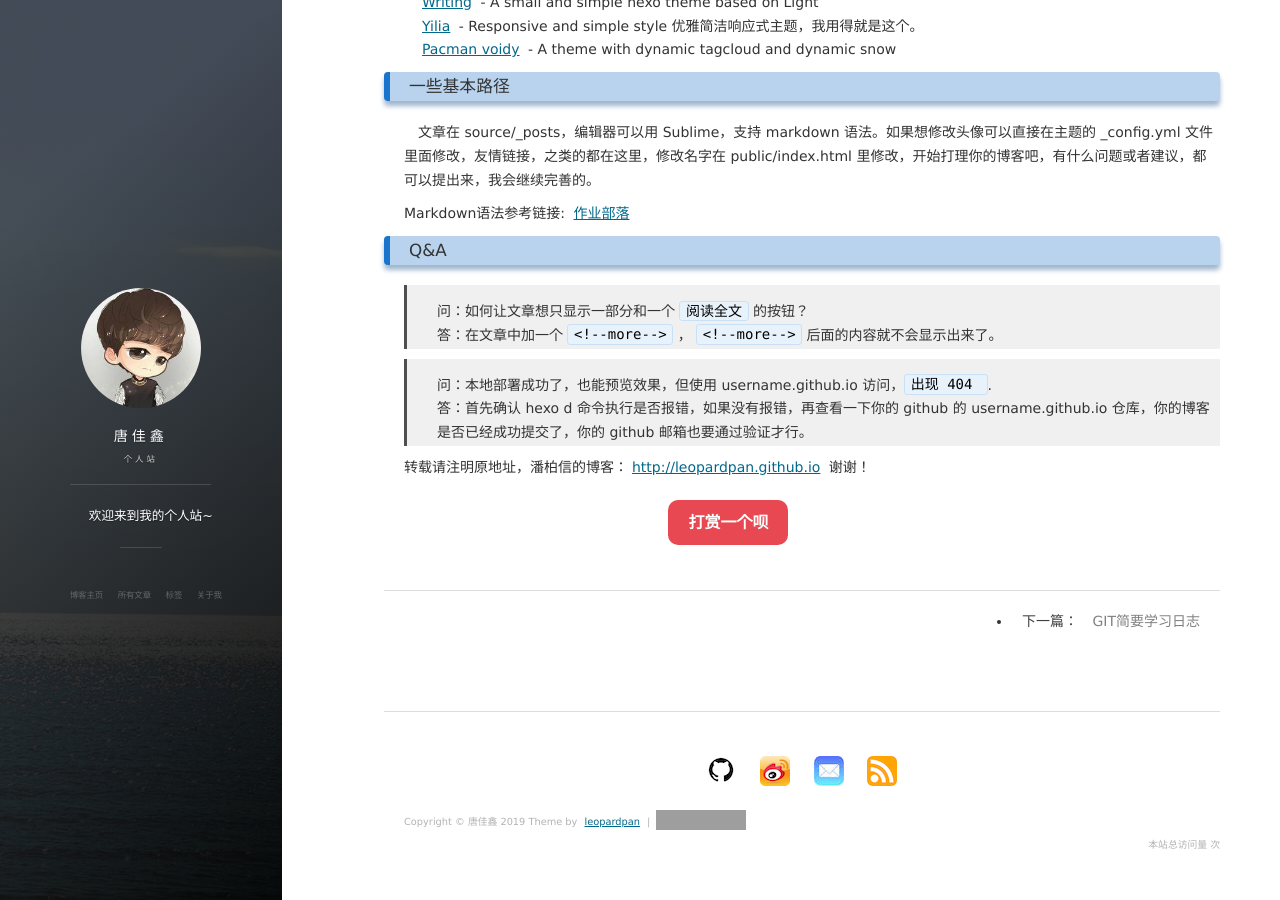
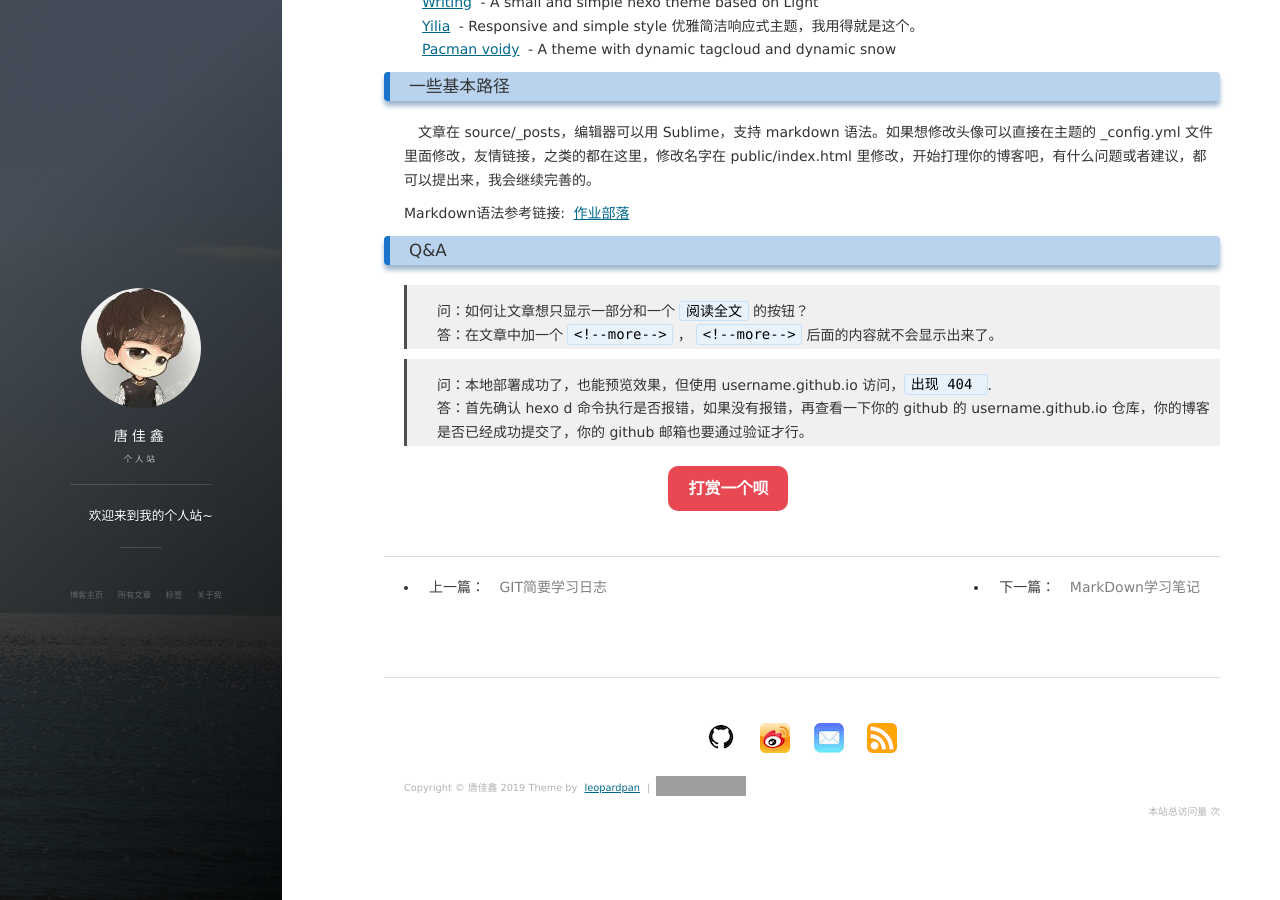
Before and after one commit to tangjiaxin68716660/tangjiaxin68716660.github.io, a Jekyll site: the page built from _posts/2019-11-11-HEXO搭建个人博客.md, in a window 1280 px wide and 900 px high, scrolled down 3972 px. Built offline with Jekyll 4.4.1, drawn with Linux system fonts in a browser that asks for light colours; nearby versions of some CDN libraries; comment, search, counter and statistics services are not loaded; grey boxes are pictures that could not be loaded.

Commit message:
又更新了一次

```diff
--- a/_posts/2015-08-25-HEXO搭建个人博客.md
+++ b/_posts/2019-11-11-HEXO搭建个人博客.md
@@ -194,4 +194,3 @@ Markdown语法参考链接: [作业部落](https://www.zybuluo.com/mdeditor)
 > 答：首先确认 hexo d 命令执行是否报错，如果没有报错，再查看一下你的 github 的 username.github.io 仓库，你的博客是否已经成功提交了，你的 github 邮箱也要通过验证才行。
 
 <p> </p>
-转载请注明原地址，潘柏信的博客：[http://leopardpan.github.io](http://leopardpan.github.io) 谢谢！
```
